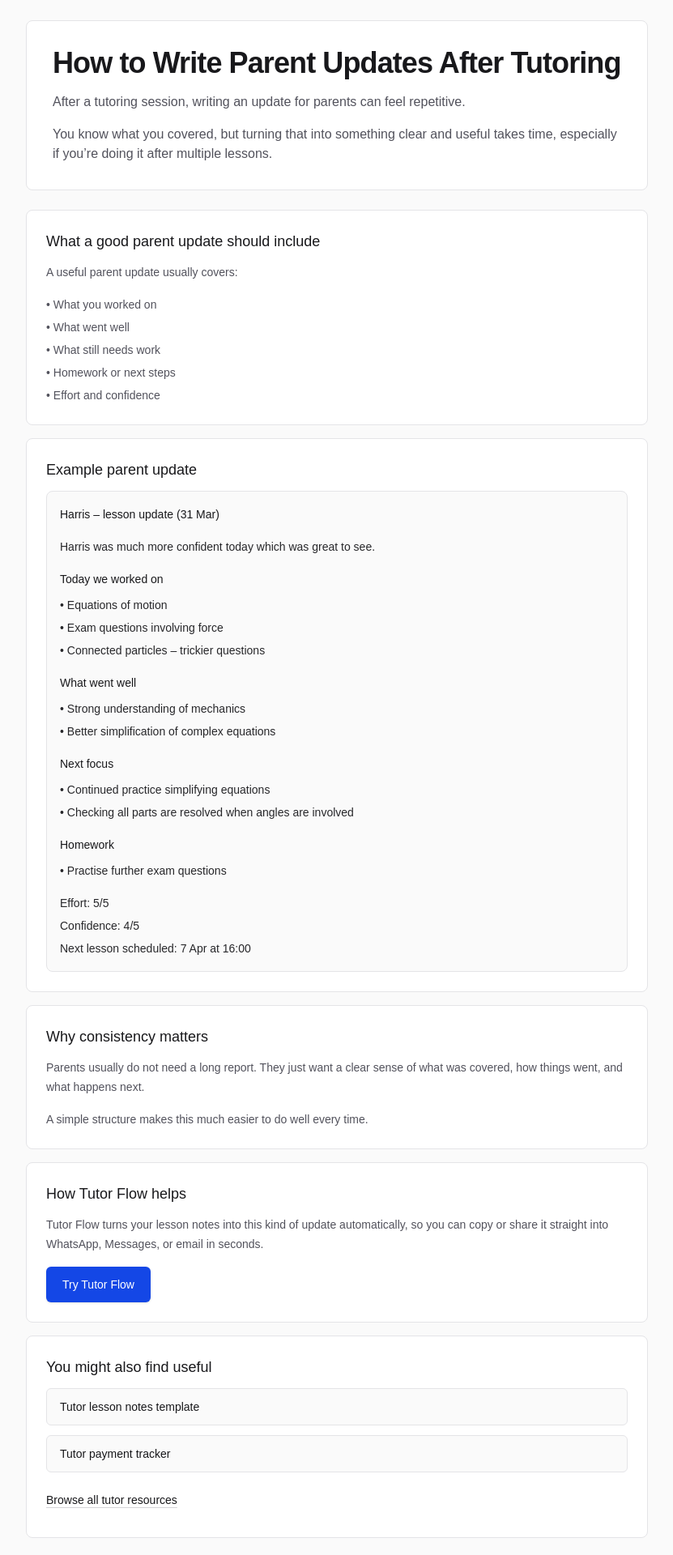
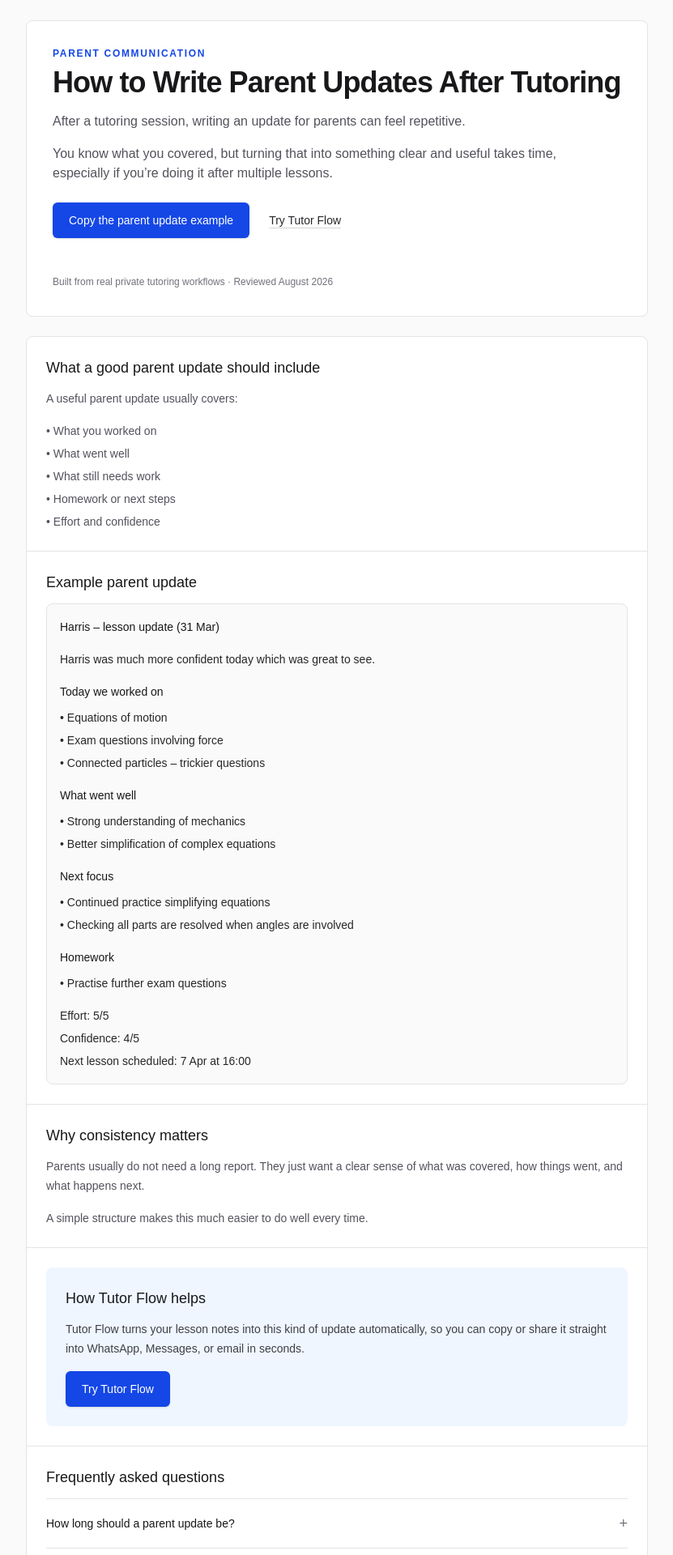
Before and after one commit to p8bvbwqfrs-collab/na-tutor-flow, a Next.js app: page /how-to-write-parent-updates-after-tutoring in a window 1280 px wide. Shown: the part 100-2020 px from the top of the page at 81% size, without its empty margins (224-1055 px from the left). Built offline with nearby package versions, Linux system fonts and the light colour scheme.

Commit message:
feat(resources): improve template page usability

```diff
--- a/src/app/(public)/components/public-content-page.tsx
+++ b/src/app/(public)/components/public-content-page.tsx
@@ -1,26 +1,52 @@
 import Link from "next/link";
 import { ReactNode } from "react";
+import { ResourceActionLink } from "./resource-actions";
 
 type PublicContentPageProps = {
+  category: string;
   title: string;
   intro: ReactNode;
+  resource: string;
+  primaryAction: ReactNode;
   children: ReactNode;
 };
 
 export function PublicContentPage({
+  category,
   title,
   intro,
+  resource,
+  primaryAction,
   children,
 }: PublicContentPageProps) {
   return (
     <section className="mx-auto max-w-3xl space-y-6 py-6 sm:py-10">
       <div className="rounded-lg border border-zinc-200 bg-white p-6 sm:p-8">
-        <h1 className="text-3xl font-semibold tracking-tight text-zinc-900 sm:text-4xl">
+        <p className="text-xs font-semibold uppercase tracking-[0.14em] text-blue-700">{category}</p>
+        <h1 className="mt-2 text-3xl font-semibold tracking-tight text-zinc-900 sm:text-4xl">
           {title}
         </h1>
-        <div className="mt-4 space-y-4 text-sm leading-6 text-zinc-600 sm:text-base">{intro}</div>
+        <div className="mt-4 max-w-2xl space-y-4 text-sm leading-6 text-zinc-600 sm:text-base">
+          {intro}
         </div>
-      <div className="space-y-4">{children}</div>
+        <div className="mt-6 flex flex-col items-stretch gap-3 sm:flex-row sm:items-start">
+          {primaryAction}
+          <ResourceActionLink
+            href="/signup"
+            resource={resource}
+            action="header_signup"
+            variant="secondary"
+          >
+            Try Tutor Flow
+          </ResourceActionLink>
+        </div>
+        <p className="mt-4 text-xs leading-5 text-zinc-500">
+          Built from real private tutoring workflows · <time dateTime="2026-08-10">Reviewed August 2026</time>
+        </p>
+      </div>
+      <article className="divide-y divide-zinc-200 overflow-hidden rounded-lg border border-zinc-200 bg-white">
+        {children}
+      </article>
     </section>
   );
 }
@@ -32,7 +58,7 @@ type PublicSectionProps = {
 
 export function PublicSection({ title, children }: PublicSectionProps) {
   return (
-    <section className="rounded-lg border border-zinc-200 bg-white p-4 sm:p-6">
+    <section className="p-5 sm:p-6">
       <h2 className="text-lg font-medium text-zinc-900">{title}</h2>
       <div className="mt-3 space-y-4 text-sm leading-6 text-zinc-600">{children}</div>
     </section>
@@ -45,9 +71,9 @@ type ResourceLinksSectionProps = {
 
 export function ResourceLinksSection({ links }: ResourceLinksSectionProps) {
   return (
-    <section className="rounded-lg border border-zinc-200 bg-white p-4 sm:p-6">
+    <section className="p-5 sm:p-6">
       <h2 className="text-lg font-medium text-zinc-900">You might also find useful</h2>
-      <div className="mt-3 flex flex-col gap-3">
+      <div className="mt-3 grid gap-3 sm:grid-cols-2">
         {links.map((link) => (
           <Link
             key={link.href}
@@ -57,18 +83,51 @@ export function ResourceLinksSection({ links }: ResourceLinksSectionProps) {
             {link.label}
           </Link>
         ))}
+      </div>
       <Link
         href="/resources"
-          className="inline-flex min-h-11 items-center text-sm font-medium text-zinc-900 underline decoration-zinc-300 underline-offset-4 transition-colors hover:decoration-zinc-700 focus-visible:outline-none focus-visible:ring-2 focus-visible:ring-blue-600 focus-visible:ring-offset-2"
+        className="mt-4 inline-flex min-h-11 items-center text-sm font-medium text-zinc-900 underline decoration-zinc-300 underline-offset-4 transition-colors hover:decoration-zinc-700 focus-visible:outline-none focus-visible:ring-2 focus-visible:ring-blue-600 focus-visible:ring-offset-2"
       >
         Browse all tutor resources
       </Link>
+    </section>
+  );
+}
+
+type PublicFaqSectionProps = {
+  title?: string;
+  items: Array<{ question: string; answer: ReactNode }>;
+};
+
+export function PublicFaqSection({
+  title = "Frequently asked questions",
+  items,
+}: PublicFaqSectionProps) {
+  return (
+    <section className="p-5 sm:p-6">
+      <h2 className="text-lg font-medium text-zinc-900">{title}</h2>
+      <div className="mt-3 divide-y divide-zinc-200 border-y border-zinc-200">
+        {items.map((item) => (
+          <details key={item.question} className="group py-1">
+            <summary className="flex min-h-11 cursor-pointer list-none items-center justify-between gap-4 py-3 text-sm font-medium text-zinc-900 focus-visible:outline-none focus-visible:ring-2 focus-visible:ring-blue-600 focus-visible:ring-offset-2 [&::-webkit-details-marker]:hidden">
+              {item.question}
+              <span
+                aria-hidden="true"
+                className="text-lg font-normal text-zinc-500 transition-transform group-open:rotate-45"
+              >
+                +
+              </span>
+            </summary>
+            <div className="pb-4 pr-8 text-sm leading-6 text-zinc-600">{item.answer}</div>
+          </details>
+        ))}
       </div>
     </section>
   );
 }
 
 type PublicCtaSectionProps = {
+  resource: string;
   title?: string;
   body: ReactNode;
   ctaLabel: string;
@@ -76,22 +135,22 @@ type PublicCtaSectionProps = {
 };
 
 export function PublicCtaSection({
+  resource,
   title = "If you want to save time",
   body,
   ctaLabel,
   ctaHref,
 }: PublicCtaSectionProps) {
   return (
-    <section className="rounded-lg border border-zinc-200 bg-white p-4 sm:p-6">
+    <section className="p-5 sm:p-6">
+      <div className="rounded-lg bg-blue-50 p-5 sm:p-6">
         <h2 className="text-lg font-medium text-zinc-900">{title}</h2>
-      <div className="mt-3 space-y-4 text-sm leading-6 text-zinc-600">{body}</div>
+        <div className="mt-3 space-y-4 text-sm leading-6 text-zinc-700">{body}</div>
         <div className="mt-4">
-        <a
-          href={ctaHref}
-          className="inline-flex min-h-11 items-center justify-center rounded-md bg-blue-700 px-5 py-2.5 text-sm font-medium text-white shadow-sm transition-colors hover:bg-blue-600 focus-visible:outline-none focus-visible:ring-2 focus-visible:ring-blue-600 focus-visible:ring-offset-2"
-        >
+          <ResourceActionLink href={ctaHref} resource={resource} action="body_signup">
             {ctaLabel}
-        </a>
+          </ResourceActionLink>
+        </div>
       </div>
     </section>
   );
--- /dev/null
+++ b/src/app/(public)/components/resource-actions.tsx
@@ -0,0 +1,100 @@
+"use client";
+
+import { track } from "@vercel/analytics";
+import { useEffect, useRef, useState } from "react";
+
+type ResourceActionLinkProps = {
+  href: string;
+  resource: string;
+  action: string;
+  children: React.ReactNode;
+  download?: boolean;
+  variant?: "primary" | "secondary";
+};
+
+export function ResourceActionLink({
+  href,
+  resource,
+  action,
+  children,
+  download = false,
+  variant = "primary",
+}: ResourceActionLinkProps) {
+  const className =
+    variant === "primary"
+      ? "inline-flex min-h-11 w-full items-center justify-center rounded-md bg-blue-700 px-5 py-2.5 text-sm font-medium text-white shadow-sm transition-colors hover:bg-blue-600 focus-visible:outline-none focus-visible:ring-2 focus-visible:ring-blue-600 focus-visible:ring-offset-2 sm:w-auto"
+      : "inline-flex min-h-11 w-full items-center justify-center px-3 py-2.5 text-sm font-medium text-zinc-800 underline decoration-zinc-300 underline-offset-4 transition-colors hover:decoration-zinc-700 focus-visible:outline-none focus-visible:ring-2 focus-visible:ring-blue-600 focus-visible:ring-offset-2 sm:w-auto";
+
+  return (
+    <a
+      href={href}
+      download={download || undefined}
+      className={className}
+      onClick={() => {
+        try {
+          track("resource_action", { resource, action });
+        } catch {
+          // Analytics must never prevent the requested navigation or download.
+        }
+      }}
+    >
+      {children}
+    </a>
+  );
+}
+
+type CopyResourceButtonProps = {
+  copyText: string;
+  resource: string;
+  action: string;
+  label: string;
+};
+
+export function CopyResourceButton({
+  copyText,
+  resource,
+  action,
+  label,
+}: CopyResourceButtonProps) {
+  const [status, setStatus] = useState<"idle" | "copied" | "error">("idle");
+  const resetTimer = useRef<ReturnType<typeof setTimeout> | null>(null);
+
+  useEffect(() => {
+    return () => {
+      if (resetTimer.current) clearTimeout(resetTimer.current);
+    };
+  }, []);
+
+  async function copyResource() {
+    try {
+      await navigator.clipboard.writeText(copyText);
+      setStatus("copied");
+      try {
+        track("resource_action", { resource, action });
+      } catch {
+        // Copying remains successful if analytics is unavailable.
+      }
+    } catch {
+      setStatus("error");
+    }
+
+    if (resetTimer.current) clearTimeout(resetTimer.current);
+    resetTimer.current = setTimeout(() => setStatus("idle"), 3000);
+  }
+
+  return (
+    <div className="w-full sm:w-auto">
+      <button
+        type="button"
+        onClick={copyResource}
+        className="inline-flex min-h-11 w-full items-center justify-center rounded-md bg-blue-700 px-5 py-2.5 text-sm font-medium text-white shadow-sm transition-colors hover:bg-blue-600 focus-visible:outline-none focus-visible:ring-2 focus-visible:ring-blue-600 focus-visible:ring-offset-2 sm:w-auto"
+      >
+        {status === "copied" ? "Copied" : label}
+      </button>
+      <p className="mt-2 min-h-5 text-xs text-zinc-600" role="status" aria-live="polite">
+        {status === "copied" && "Ready to paste wherever you keep your records."}
+        {status === "error" && "Copy unavailable. Select the example below and copy it manually."}
+      </p>
+    </div>
+  );
+}
--- a/src/app/(public)/how-to-write-parent-updates-after-tutoring/page.tsx
+++ b/src/app/(public)/how-to-write-parent-updates-after-tutoring/page.tsx
@@ -2,10 +2,12 @@ import type { Metadata } from "next";
 import { createPublicMetadata } from "@/lib/seo";
 import {
   PublicContentPage,
+  PublicFaqSection,
   PublicSection,
   ResourceLinksSection,
   PublicCtaSection,
 } from "../components/public-content-page";
+import { CopyResourceButton } from "../components/resource-actions";
 
 export const metadata: Metadata = createPublicMetadata({
   title: "How to Write Parent Updates After Tutoring",
@@ -15,10 +17,44 @@ export const metadata: Metadata = createPublicMetadata({
   type: "article",
 });
 
+const parentUpdateExample = `Harris – lesson update (31 Mar)
+
+Harris was much more confident today which was great to see.
+
+Today we worked on
+• Equations of motion
+• Exam questions involving force
+• Connected particles – trickier questions
+
+What went well
+• Strong understanding of mechanics
+• Better simplification of complex equations
+
+Next focus
+• Continued practice simplifying equations
+• Checking all parts are resolved when angles are involved
+
+Homework
+• Practise further exam questions
+
+Effort: 5/5
+Confidence: 4/5
+Next lesson scheduled: 7 Apr at 16:00`;
+
 export default function HowToWriteParentUpdatesAfterTutoringPage() {
   return (
     <PublicContentPage
+      category="Parent communication"
       title="How to Write Parent Updates After Tutoring"
+      resource="parent-updates"
+      primaryAction={
+        <CopyResourceButton
+          copyText={parentUpdateExample}
+          resource="parent-updates"
+          action="copy_example"
+          label="Copy the parent update example"
+        />
+      }
       intro={
         <>
           <p>
@@ -95,15 +131,48 @@ export default function HowToWriteParentUpdatesAfterTutoringPage() {
       </PublicSection>
 
       <PublicCtaSection
+        resource="parent-updates"
         title="How Tutor Flow helps"
         ctaLabel="Try Tutor Flow"
-        ctaHref="https://www.natutorflow.com"
+        ctaHref="/signup"
         body={
           <p>
             Tutor Flow turns your lesson notes into this kind of update automatically, so you can
             copy or share it straight into WhatsApp, Messages, or email in seconds.
           </p>
         }
+      />
+
+      <PublicFaqSection
+        items={[
+          {
+            question: "How long should a parent update be?",
+            answer: (
+              <p>
+                Keep it brief enough to scan. A few clear lines on the lesson, progress, and next
+                steps are usually more useful than a long report.
+              </p>
+            ),
+          },
+          {
+            question: "Should I send an update after every lesson?",
+            answer: (
+              <p>
+                Regular short updates build trust and reduce catch-up later. Agree a rhythm that
+                suits the family if a message after every lesson would be unnecessary.
+              </p>
+            ),
+          },
+          {
+            question: "Can I use this for email or WhatsApp?",
+            answer: (
+              <p>
+                Yes. The structure is designed to work as a short email, WhatsApp message, or
+                record you keep against the student.
+              </p>
+            ),
+          },
+        ]}
       />
 
       <ResourceLinksSection
```
Also changed, not shown: src/app/(public)/tutor-lesson-notes-template/page.tsx (+55 -40 lines), src/app/(public)/tutor-payment-tracker/page.tsx (+58 -39 lines), 1 other file (tests, documents, lock files or other folders). Lines whose indentation alone changed are shown as unchanged.
